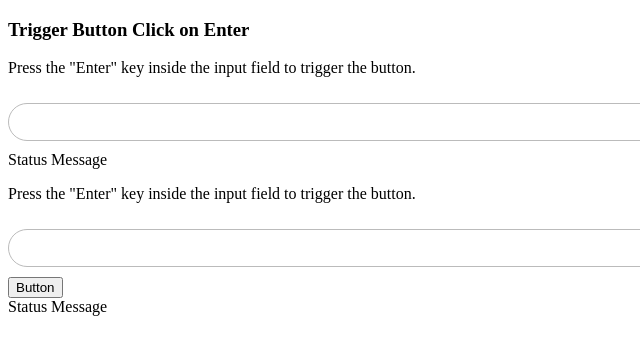
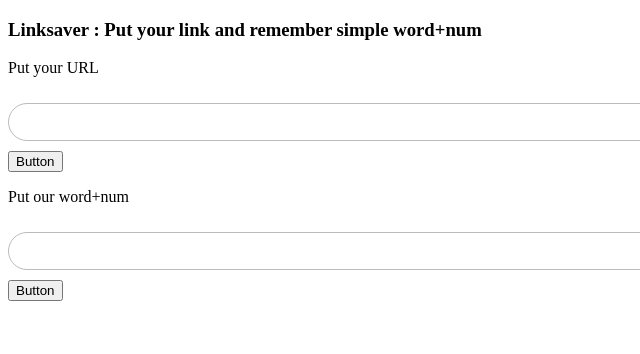
Before and after one commit to fryegg/link.github.io, a plain HTML site: page index.html in a window 1280 px wide. Shown: the whole page, without its empty margins (0-640 px from the left). Drawn offline with Linux system fonts and the light colour scheme.

Commit message:
Add third

```diff
--- a/index.html
+++ b/index.html
@@ -6,19 +6,20 @@
 
 <body>
 
-    <h3>Trigger Button Click on Enter</h3>
-    <p>Press the "Enter" key inside the input field to trigger the button.</p>
+    <h3>Linksaver : Put your link and remember simple word+num</h3>
+    <p>Put your URL</p>
 
     <input id="myInput">
-    <div id = "status" name = "status">Status Message</div>
+    <div id = "status" name = "status"></div>
+    <button id="myBtn" onclick="button1()">Button</button>
 
-    <p>Press the "Enter" key inside the input field to trigger the button.</p>
+    <p>Put our word+num</p>
     <input id="myInput2">
-    <button id="myBtn" onclick="search()">Button</button>
+    <button id="myBtn2" onclick="button2()">Button</button>
 
     <link href="index.css" rel="stylesheet" type="text/css" />
     <script src="index.js"></script>
-    <div id = "status2" name = "status2">Status Message</div>
+    <div id = "status2" name = "status2"></div>
 </body>
 
 </html>
--- a/index.js
+++ b/index.js
@@ -93,12 +93,23 @@ function listen() {
     //console.log(event.key)
     if (event.key === 'Enter') {
       event.preventDefault();
-      console.log(input2.value);
       wordnum_to_url(id, input2.value);
       id = id + 1;
     }
   });
-  delete_by_time();
 }
 
+function button1() {
+  var id = 0;
+  var input = document.getElementById("myInput");
+  search(id, input.value);
+  id = id + 1;
+}
+function button2() {
+  var id = 0;
+  var input2 = document.getElementById("myInput2");
+  wordnum_to_url(id, input2.value);
+  id = id + 1;
+}
 listen();
+delete_by_time();
```
